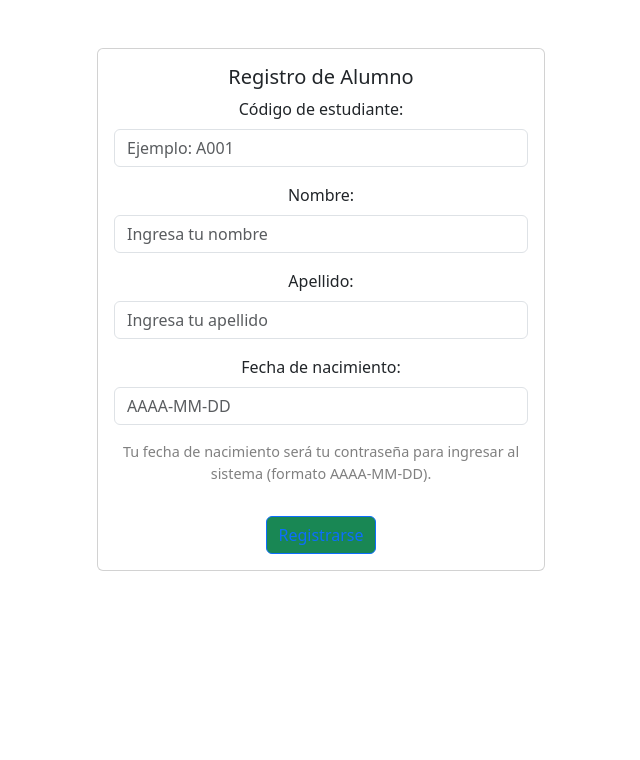
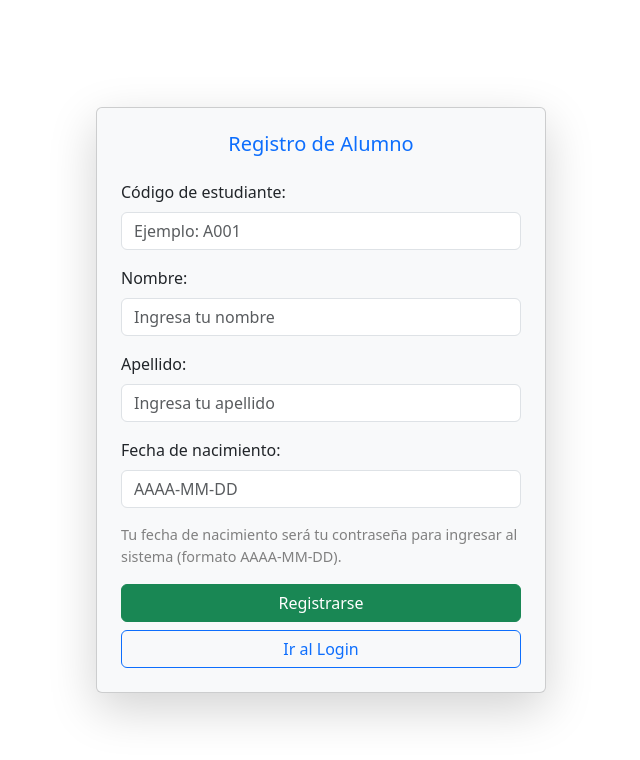
Before and after one commit to aChacin8/encuestas_act, a React (Vite) app in the folder frontend/: page /alumnos in a window 1280 px wide. Shown: the top 760 px of the page, without its empty margins (319-959 px from the left). Built offline with nearby package versions, Linux system fonts and the light colour scheme.

Commit message:
feat: Agregamos estilos de bootstrap

```diff
--- a/frontend/src/components/DocentList.jsx
+++ b/frontend/src/components/DocentList.jsx
@@ -1,7 +1,7 @@
 import { useQuery } from '@tanstack/react-query';
 import { getDocentes } from '../utils';
-
 import { Link } from 'react-router';
+import { Card, Spinner } from 'react-bootstrap';
 
 const DocenteList = () => {
     const { data: docentes, isLoading, error } = useQuery({
@@ -9,21 +9,49 @@ const DocenteList = () => {
         queryFn: getDocentes,
     });
 
-    if (isLoading) return <div className="text-muted">Cargando...</div>;
-    if (error) return <div className="text-danger">Error: {error.message}</div>;
+    if (isLoading)
+        return (
+            <div className="d-flex justify-content-center align-items-center vh-100">
+                <Spinner animation="border" role="status" className="text-primary">
+                    <span className="visually-hidden">Cargando...</span>
+                </Spinner>
+            </div>
+        );
+
+    if (error)
+        return (
+            <div className="d-flex justify-content-center align-items-center vh-100">
+                <p className="text-danger">Error: {error.message}</p>
+            </div>
+        );
 
     return (
-        <div className="container p-4">
-            <h1 className="mb-4">Lista de Docentes</h1>
+        <div className="d-flex justify-content-center align-items-start vh-100 px-3">
+            <Card
+                className="shadow-lg w-100 mt-5"
+                style={{ maxWidth: '600px', backgroundColor: '#f8f9fa' }}
+            >
+                <Card.Body className="p-4">
+                    <Card.Title className="text-center text-primary mb-4">
+                        Lista de Docentes
+                    </Card.Title>
                     <ul className="list-group">
                         {docentes.map((docente) => (
-                    <li key={docente.id_docente} className="list-group-item">
-                        <Link to={`/docentes/${docente.id_docente}`} className="text-decoration-none">
+                            <li
+                                key={docente.id_docente}
+                                className="list-group-item list-group-item-action"
+                            >
+                                <Link
+                                    to={`/docentes/${docente.id_docente}`}
+                                    className="text-decoration-none text-dark"
+                                >
                                     {docente.nombre_docente} {docente.apellido_docente}
                                 </Link>
                             </li>
                         ))}
                     </ul>
+                </Card.Body>
+            </Card>
         </div>
     );
 };
--- a/frontend/src/pages/Login.jsx
+++ b/frontend/src/pages/Login.jsx
@@ -1,7 +1,6 @@
 import { useForm } from "react-hook-form";
 import { Form, Button, Card } from "react-bootstrap";
 import { useNavigate } from "react-router";
-
 import { loginAlumno } from "../utils";
 
 const Login = () => {
@@ -22,27 +21,38 @@ const Login = () => {
                 return;
             }
 
+            localStorage.setItem("token", result.token);
+            localStorage.setItem("alumno", JSON.stringify(result.alumno));
+
             alert("Iniciando Sesión con éxito.");
             navigate("/docentes");
         } catch (error) {
-            console.error(error);
-            alert("Ocurrió un error en el registro");
+            console.error("[Login][ERROR]", error);
+            alert("Ocurrió un error en el login");
         }
     };
 
     return (
-        <Card className="p-4 shadow-sm">
-            <h3 className="mb-3 text-center">Iniciar Sesión</h3>
+        <div className="d-flex justify-content-center align-items-center vh-100 px-3">
+            <Card
+                className="shadow-lg w-100"
+                style={{ maxWidth: "450px", backgroundColor: "#f8f9fa" }}
+            >
+                <Card.Body className="p-4">
+                    <Card.Title className="text-center text-primary mb-4">
+                        Iniciar Sesión
+                    </Card.Title>
+
                     <Form onSubmit={handleSubmit(onSubmit)}>
                         <Form.Group className="mb-3">
-                    <Form.Label>Codigo de estudiante</Form.Label>
+                            <Form.Label>Código de estudiante</Form.Label>
                             <Form.Control
                                 type="text"
                                 placeholder="Ejemplo: A001"
                                 {...register("codigo_estudiante", {
                                     required: "El código es obligatorio",
                                     pattern: {
-                                value: /^A\d{3,5}$/, // Empieza con "A" seguido de 3 a 5 dígitos
+                                        value: /^A\d{3,5}$/,
                                         message: "El código debe tener el formato A### (ej: A001)",
                                     },
                                     minLength: {
@@ -75,20 +85,28 @@ const Login = () => {
                             />
                             <p className="text-danger">{errors.fecha_nacimiento?.message}</p>
                             <p style={{ fontSize: "0.9rem", color: "gray" }}>
-                        Tu fecha de nacimiento es tu contraseña para ingresar al
-                        sistema.
-
+                                Tu fecha de nacimiento es tu contraseña para ingresar al sistema.
+                                <br />
                                 IMPORTANTE RESPETAR EL FORMATO (AAAA-MM-DD)
                             </p>
                         </Form.Group>
 
-                <div className="d-grid">
-                    <Button type="submit" variant="primary">
+                        <div className="d-grid gap-2">
+                            <Button type="submit" variant="success">
                                 Entrar
+                            </Button>
+                            <Button
+                                variant="outline-primary"
+                                type="button"
+                                onClick={() => navigate("/alumnos")}
+                            >
+                                Ir a Registro
                             </Button>
                         </div>
                     </Form>
+                </Card.Body>
             </Card>
+        </div>
     );
 };
 
--- a/frontend/src/pages/SignUp.jsx
+++ b/frontend/src/pages/SignUp.jsx
@@ -22,7 +22,9 @@ const SignUp = () => {
                 return;
             }
 
-            alert("Alumno registrado con éxito. Recuerda que tu contraseña será tu fecha de nacimiento.");
+            alert(
+                "Alumno registrado con éxito. Recuerda que tu contraseña será tu fecha de nacimiento."
+            );
             reset();
             navigate("/alumnos/login");
         } catch (error) {
@@ -32,14 +34,15 @@ const SignUp = () => {
     };
 
     return (
-        <>
+        <div className="d-flex justify-content-center align-items-center vh-100 px-3">
             <Card
-                style={{ width: "28rem" }}
-                className="justify-content-center mx-auto mt-5"
-                id="signup"
+                className="shadow-lg w-100"
+                style={{ maxWidth: "450px", backgroundColor: "#f8f9fa" }}
             >
-                <Card.Body className="text-center" id="signup__body">
-                    <Card.Title id="signup__tittle">Registro de Alumno</Card.Title>
+                <Card.Body className="p-4">
+                    <Card.Title className="text-center text-primary mb-4">
+                        Registro de Alumno
+                    </Card.Title>
 
                     <Form onSubmit={handleSubmit(onSubmit)}>
                         <Form.Group className="mb-3">
@@ -50,7 +53,7 @@ const SignUp = () => {
                                 {...register("codigo_estudiante", {
                                     required: "El código es obligatorio",
                                     pattern: {
-                                        value: /^A\d{3,5}$/, // Empieza con "A" seguido de 3 a 5 dígitos
+                                        value: /^A\d{3,5}$/,
                                         message: "El código debe tener el formato A### (ej: A001)",
                                     },
                                     minLength: {
@@ -66,7 +69,6 @@ const SignUp = () => {
                             {errors.codigo_estudiante && (
                                 <p className="text-danger">{errors.codigo_estudiante.message}</p>
                             )}
-
                         </Form.Group>
 
                         <Form.Group className="mb-3">
@@ -108,23 +110,27 @@ const SignUp = () => {
                             />
                             <p className="text-danger">{errors.fecha_nacimiento?.message}</p>
                             <p style={{ fontSize: "0.9rem", color: "gray" }}>
-                                Tu fecha de nacimiento será tu contraseña para ingresar al sistema (formato AAAA-MM-DD).
+                                Tu fecha de nacimiento será tu contraseña para ingresar al
+                                sistema (formato AAAA-MM-DD).
                             </p>
                         </Form.Group>
 
-
-                        <Button
-                            variant="success"
-                            type="submit"
-                            className="btn btn-outline-primary mt-3"
-                            id="signup__btn"
-                        >
-                            Registrarse
-                        </Button>
+                        <div className="d-grid gap-2">
+                            <Button variant="success" type="submit">
+                                Registrarse
+                            </Button>
+                            <Button
+                                variant="outline-primary"
+                                type="button"
+                                onClick={() => navigate("/alumnos/login")}
+                            >
+                                Ir al Login
+                            </Button>
+                        </div>
                     </Form>
                 </Card.Body>
             </Card>
-        </>
+        </div>
     );
 };
 
```
Lines whose indentation alone changed are shown as unchanged.
